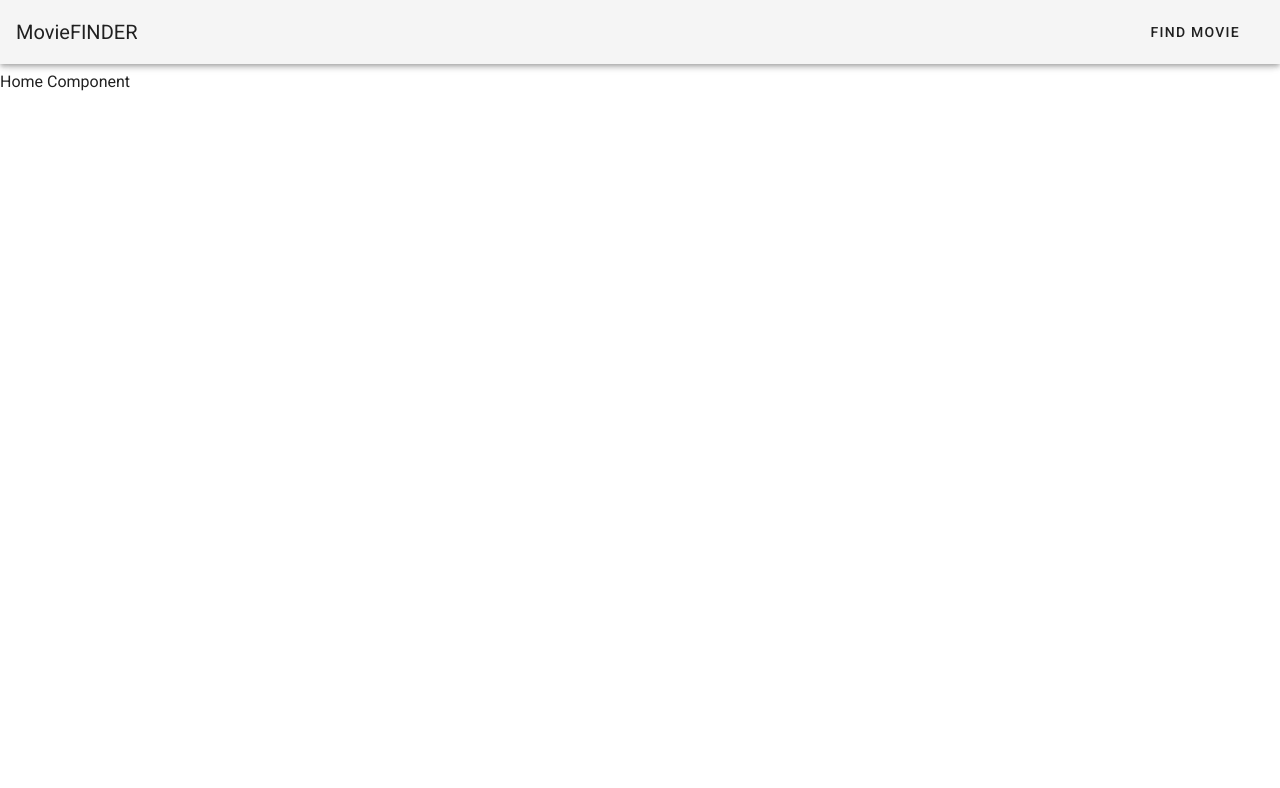
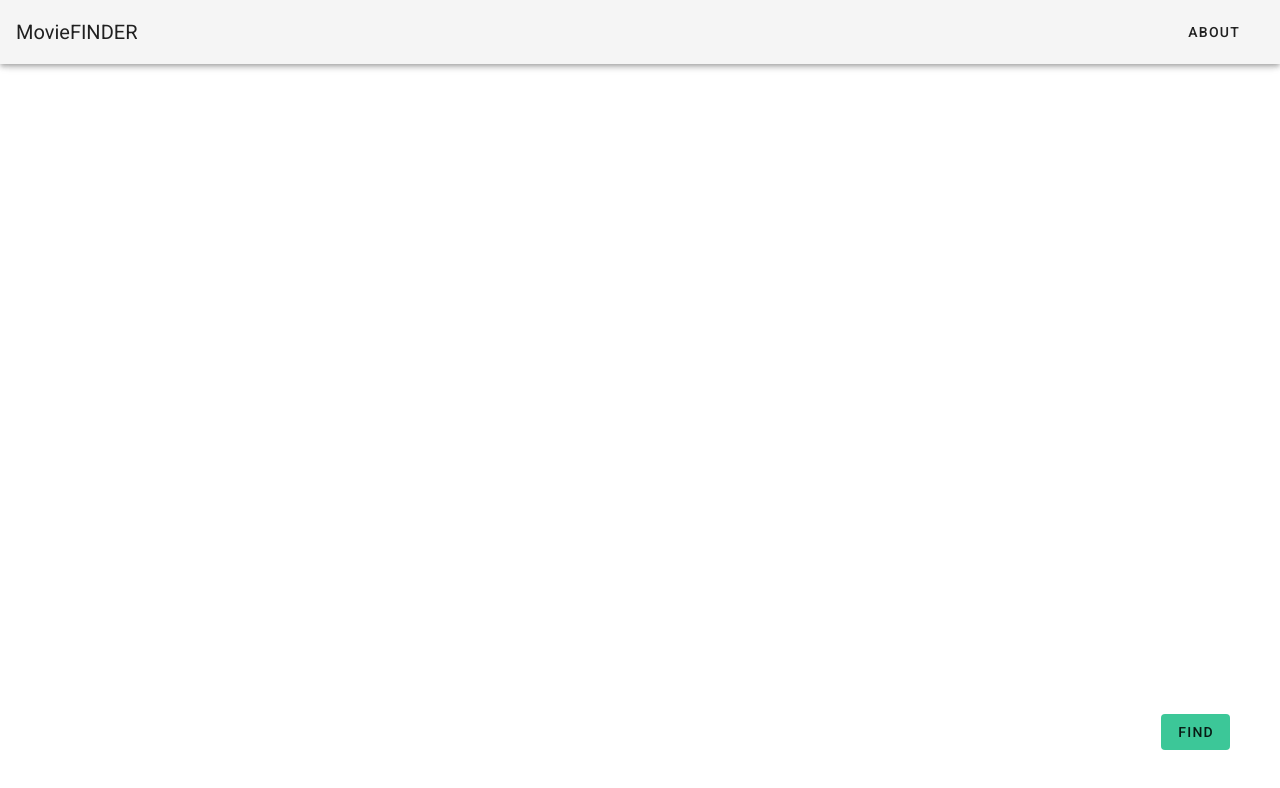
Before and after one commit to mountinman/simple-movie-finder, a Vue app: page / in a window 1280 px wide. Shown: the top 788 px of the page. Built offline with nearby package versions, Linux system fonts and the light colour scheme.

Commit message:
adding float btn

```diff
--- a/src/App.vue
+++ b/src/App.vue
@@ -7,9 +7,9 @@
       </v-toolbar-title>
       <v-spacer></v-spacer>
       <v-btn
-      to="/find-movie"
+      to="/about"
       text>
-        <span class="mr-2">FIND MOVIE</span>
+        <span class="mr-2">ABOUT</span>
       </v-btn>
     </v-app-bar>
     <main style="margin-top:70px;">
--- /dev/null
+++ b/src/components/About.vue
@@ -0,0 +1,13 @@
+<template>
+  <p>About us component</p>
+</template>
+
+<script>
+export default {
+
+}
+</script>
+
+<style>
+
+</style>
--- a/src/components/Home.vue
+++ b/src/components/Home.vue
@@ -1,5 +1,12 @@
 <template>
-  <p>Home Component</p>
+  <div class="main-home-container">
+      <v-btn
+      id="floating-btn"
+      to="/find-movie"
+      text>
+        <span class="">FIND</span>
+      </v-btn>
+  </div>
 </template>
 
 <script>
@@ -8,6 +15,15 @@ export default {
 }
 </script>
 
-<style>
-
+<style lang="scss">
+    @import '../scss/_variables';
+    .main-home-container{
+        color: $primary-color;
+    }
+    #floating-btn{
+    position: fixed;
+    right: 50px;
+    bottom: 50px;
+    background: $btn-color;
+    }
 </style>
--- a/src/router/index.js
+++ b/src/router/index.js
@@ -2,6 +2,7 @@ import Vue from "vue";
 import Router from "vue-router";
 import Home from '@/components/Home';
 import FindMovie from '@/components/FindMovie';
+import About from '@/components/About';
 
 
 Vue.use(Router);
@@ -17,6 +18,11 @@ export default new Router({
       path: "/find-movie",
       name: "FindMovie",
       component: FindMovie
+    },
+    {
+      path: "/about",
+      name: "About",
+      component: About
     }
   ],
   mode: 'history'
--- a/src/scss/_variables.scss
+++ b/src/scss/_variables.scss
@@ -1 +1,2 @@
-$primary-color:red;
+$primary-color:#333;
+$btn-color:#3cc798;
```
